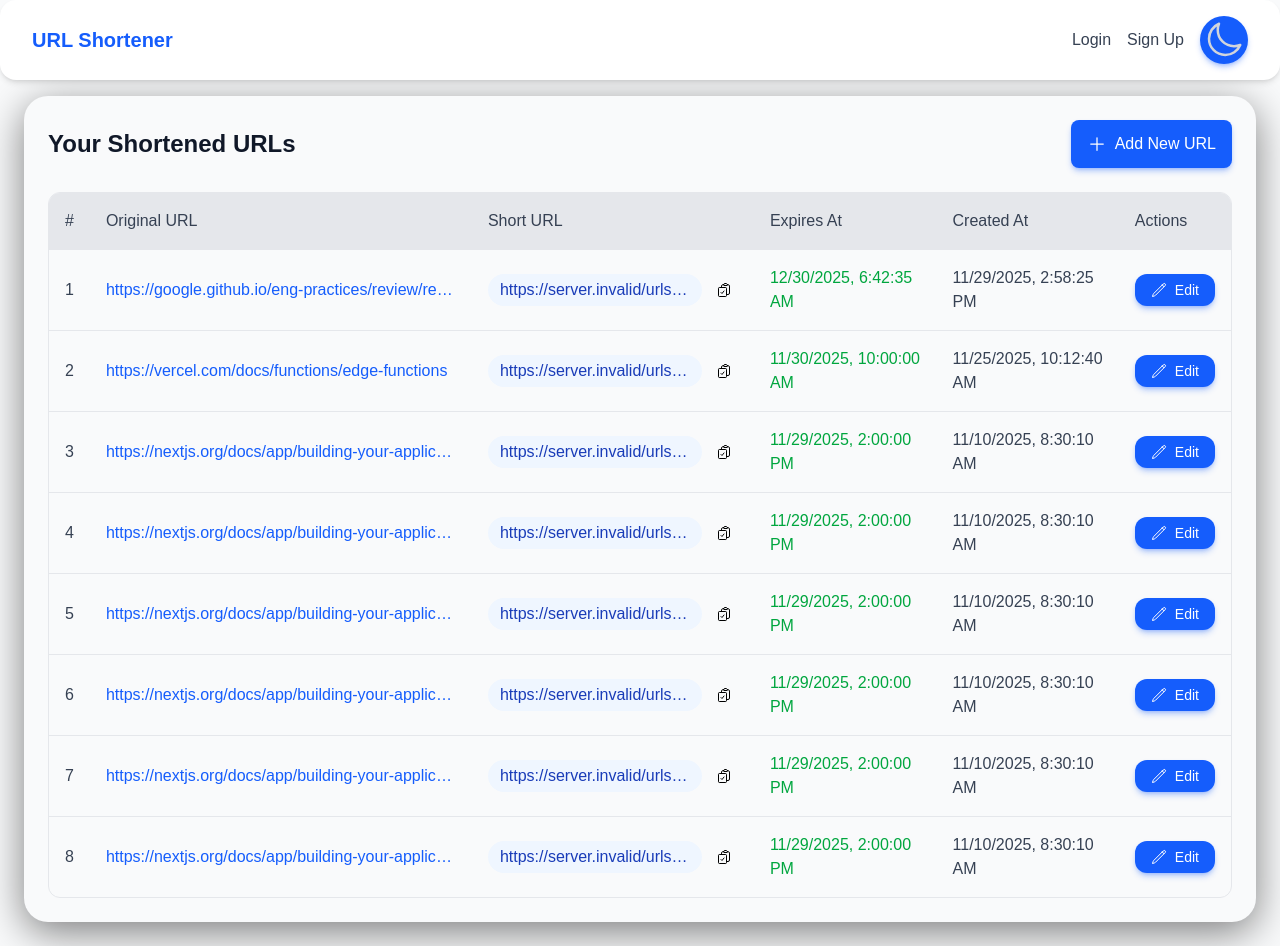
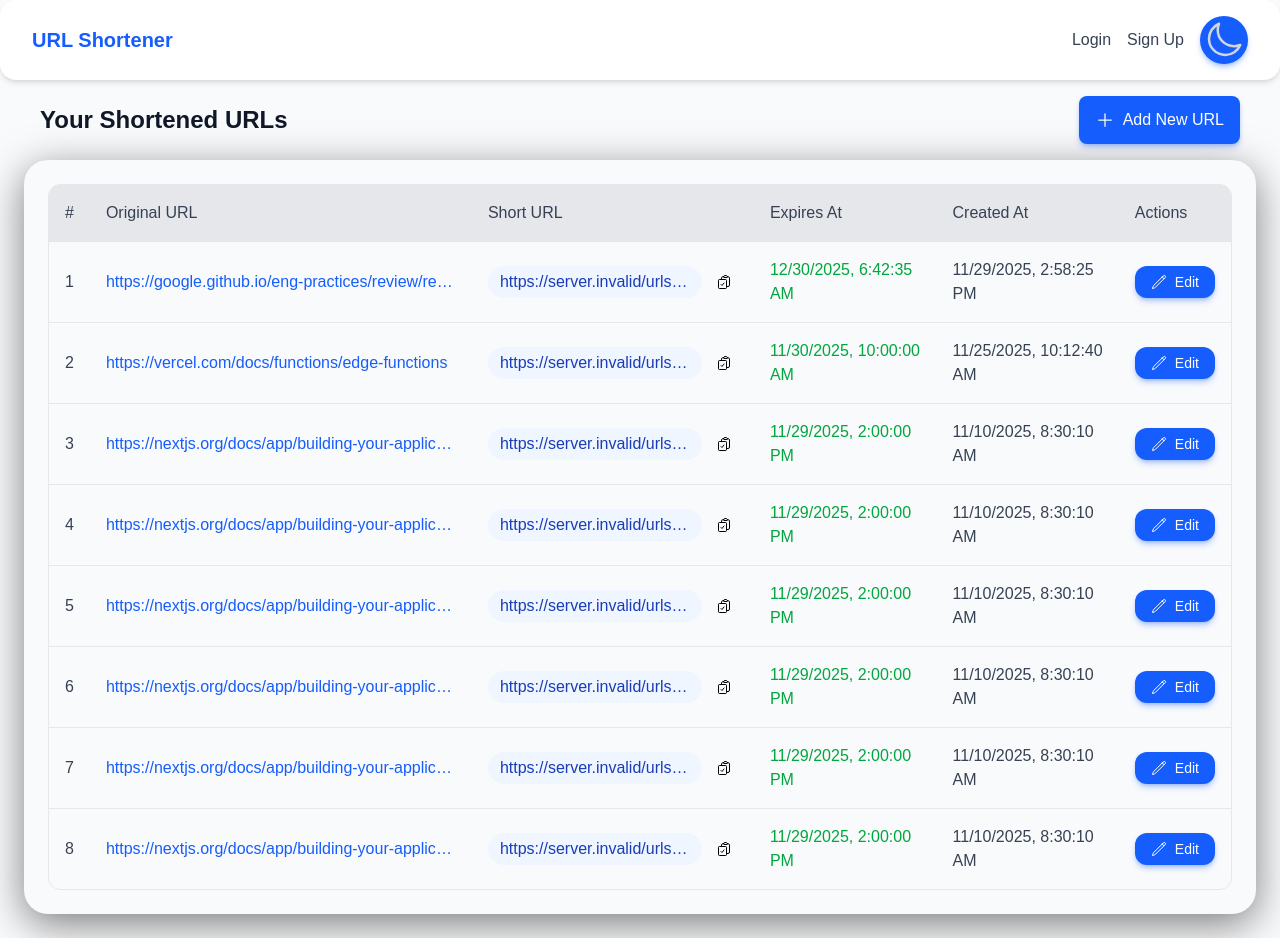
Before and after one commit to pagevamp/laxman-url-shortener-frontend, a Next.js app: page /urls in a window 1280 px wide. Built offline with nearby package versions, Linux system fonts and the light colour scheme; no server answers.

Commit message:
refact/url/ui/table: enhanced the table

```diff
--- a/app/(dashboard)/urls/components/UrlTable.tsx
+++ b/app/(dashboard)/urls/components/UrlTable.tsx
@@ -73,15 +73,6 @@ export default function UrlTable() {
 
   return (
     <div className="w-full overflow-hidden rounded-3xl bg-gray-50 dark:bg-gray-900 shadow-[0_10px_40px_rgba(0,0,0,0.5)] p-6">
-       <div className="flex justify-between items-center mb-6">
-        <h1 className="text-2xl font-bold text-gray-900 dark:text-white">Your Shortened URLs</h1>
-        <Button
-          className="flex items-center gap-2! px-4! bg-blue-600 text-white rounded-lg hover:bg-blue-700 dark:bg-blue-500 dark:hover:bg-blue-600 transition hover:scale-105"
-        >
-          <PlusIcon className="h-5 w-5" />
-          Add New URL
-        </Button>
-      </div>
       <div className="overflow-x-auto rounded-xl border border-gray-200 dark:border-gray-700">
         <table className="w-full border-collapse">
           <thead className="bg-gray-200 dark:bg-gray-700">
--- a/app/(dashboard)/urls/page.tsx
+++ b/app/(dashboard)/urls/page.tsx
@@ -1,10 +1,21 @@
 import React from 'react'
 import UrlTable from './components/UrlTable'
+import { Button } from '@/app/components/ui/Button'
+import { PlusIcon } from '@heroicons/react/24/outline'
 
 export default function UrlPage() {
   return (
     <div>
-      <UrlTable/>
+      <div className="flex justify-between items-center mx-4 mb-4">
+        <h1 className="text-2xl font-bold text-gray-900 dark:text-white">Your Shortened URLs</h1>
+        <Button
+          className="flex items-center gap-2! px-4! bg-blue-600 text-white rounded-lg hover:bg-blue-700 dark:bg-blue-500 dark:hover:bg-blue-600 transition hover:scale-105"
+        >
+          <PlusIcon className="h-5 w-5" />
+          Add New URL
+        </Button>
+      </div>
+      <UrlTable />
     </div>
   )
 }
```
